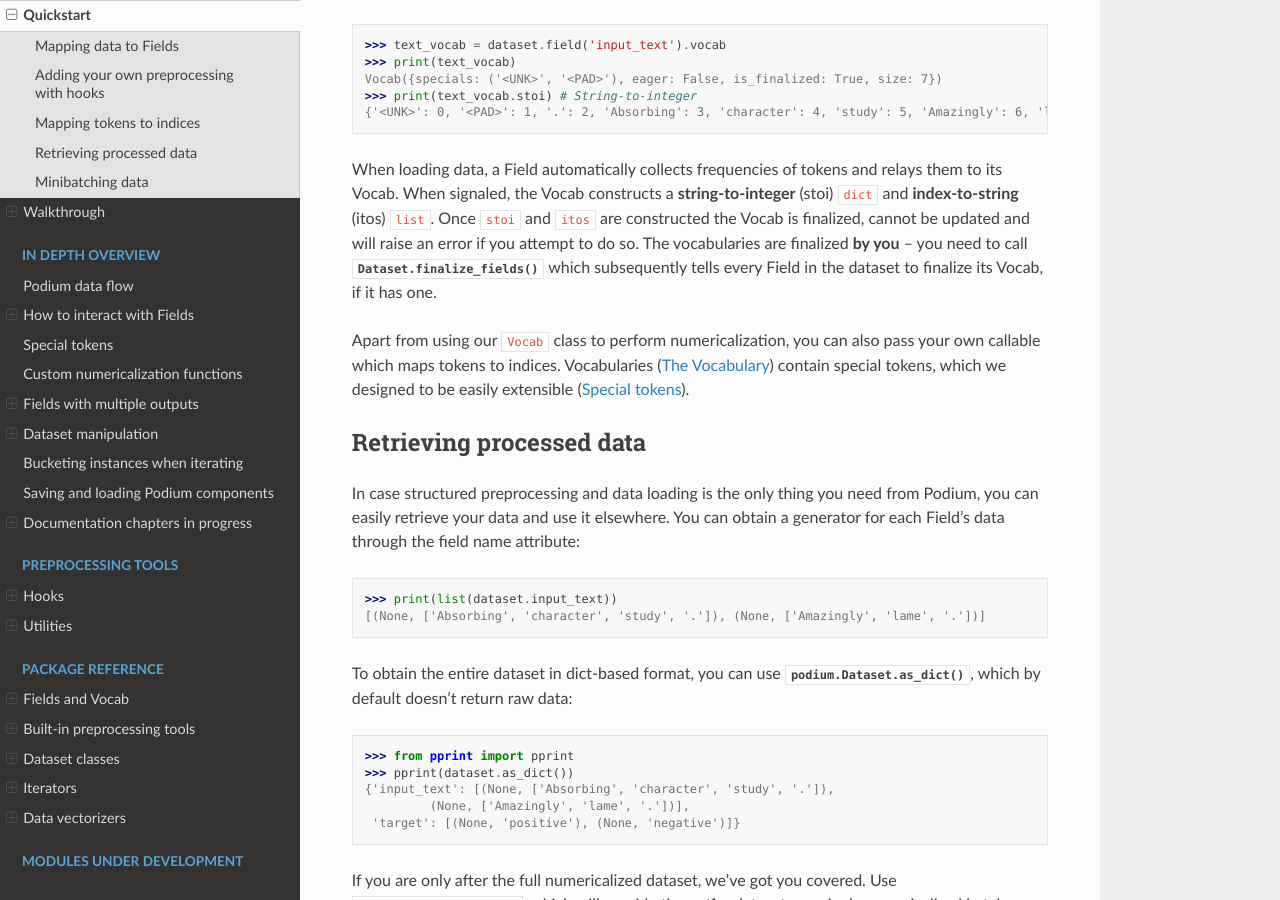
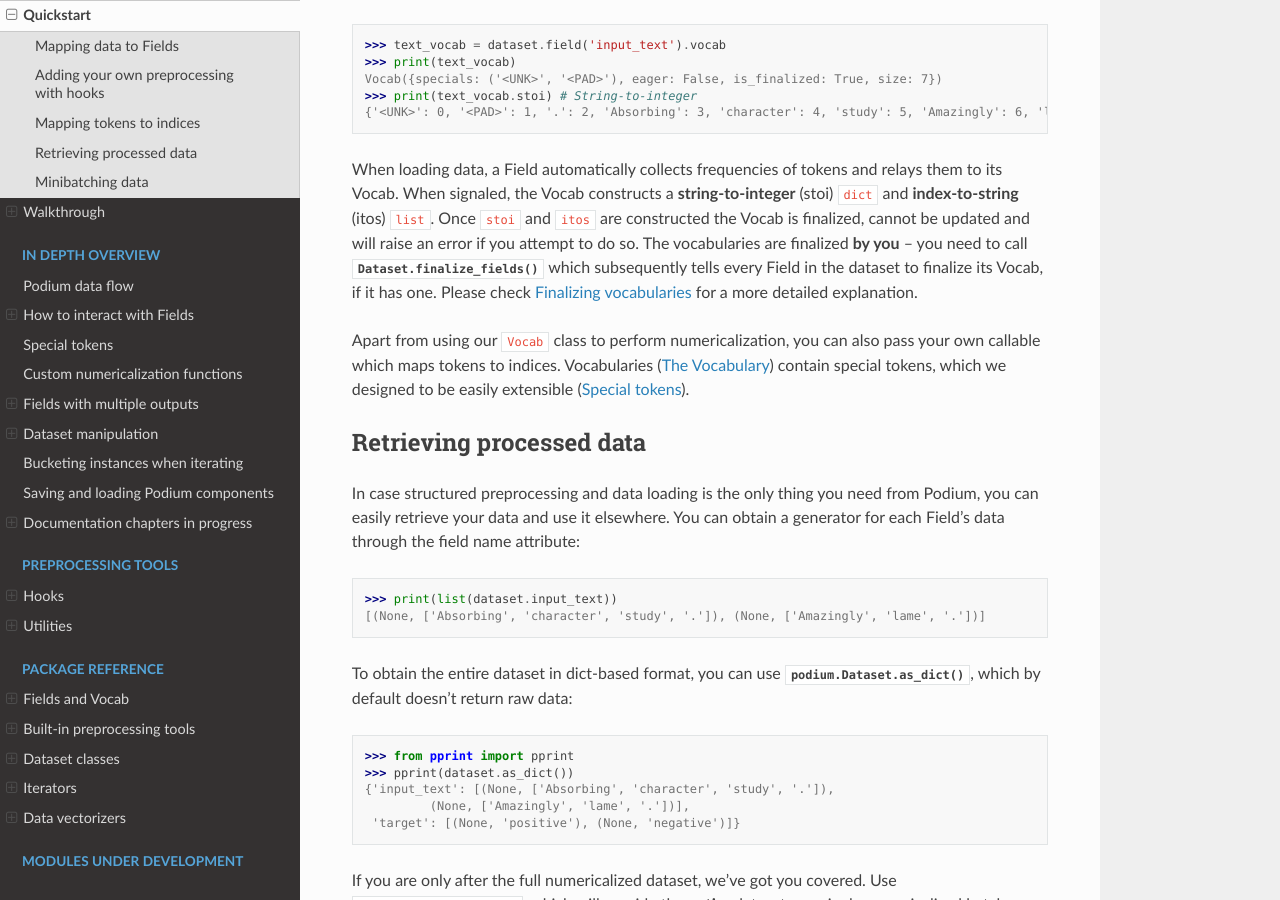
Before and after one commit to TakeLab/podium, a Sphinx documentation site: the page built from docs/source/quickstart.rst, in a window 1280 px wide and 900 px high, scrolled down 2352 px. Built offline with Sphinx 7.4.7 and the Read the Docs theme 2.0.0, drawn with Linux system fonts in a browser that asks for light colours.

Commit message:
Update quickstart

```diff
--- a/docs/source/_static/js/custom.js
+++ b/docs/source/_static/js/custom.js
@@ -21,7 +21,7 @@ const hasNotebook = [
 ]
 
 function addIcon() {
-    const podiumLogo = "https://png.pngtree.com/png-vector/20190330/ourlarge/pngtree-vector-podium-icon-png-image_892778.jpg";
+    const podiumLogo = "http://takelab.fer.hr/podium/_static/podium_text_logo.png";
     const image = document.createElement("img");
     image.setAttribute("src", podiumLogo);
     image.style.width = '124px';
--- a/docs/source/quickstart.rst
+++ b/docs/source/quickstart.rst
@@ -106,7 +106,7 @@ Apart from the tokenization, each Field also constructed a :class:`podium.Vocab`
   {'<UNK>': 0, '<PAD>': 1, '.': 2, 'Absorbing': 3, 'character': 4, 'study': 5, 'Amazingly': 6, 'lame': 7}
 
 When loading data, a Field automatically collects frequencies of tokens and relays them to its Vocab. When signaled, the Vocab constructs a **string-to-integer** (stoi) ``dict`` and **index-to-string** (itos) ``list``. Once ``stoi`` and ``itos`` are constructed the Vocab is finalized, cannot be updated and will raise an error if you attempt to do so.
-The vocabularies are finalized **by you** -- you need to call :meth:`Dataset.finalize_fields` which subsequently tells every Field in the dataset to finalize its Vocab, if it has one.
+The vocabularies are finalized **by you** -- you need to call :meth:`Dataset.finalize_fields` which subsequently tells every Field in the dataset to finalize its Vocab, if it has one. Please check :ref:`finalizing_vocab` for a more detailed explanation.
 
 Apart from using our ``Vocab`` class to perform numericalization, you can also pass your own callable which maps tokens to indices. Vocabularies (:ref:`vocab`) contain special tokens, which we designed to be easily extensible (:ref:`specials`).
 
--- a/docs/source/walkthrough.rst
+++ b/docs/source/walkthrough.rst
@@ -260,9 +260,11 @@ Inside each of these two fields we can see a :class:`podium.Vocab` class, used f
 Vocabularies are built automatically for built-in datasets by counting the frequencies of tokens in the **train** set and then converting these frequences to the ``itos`` and ``stoi`` dictionaries. We can see that a ``Vocab`` is built by the ``is_finalized=True`` keyword in the printout.
 If you are constructing your own dataset or loading a dataset from 🤗 (:ref:`hf-loading`), you will need to call the :func:`podium.Dataset.finalize_fields()` method to signal that the vocabularies should be constructed.
 
+.. _finalizing_vocab:
+
+
 Finalizing vocabularies
 ^^^^^^^^^^^^^^^^^^^^^^^^
-
 
 
 Customizing Vocabs
```
